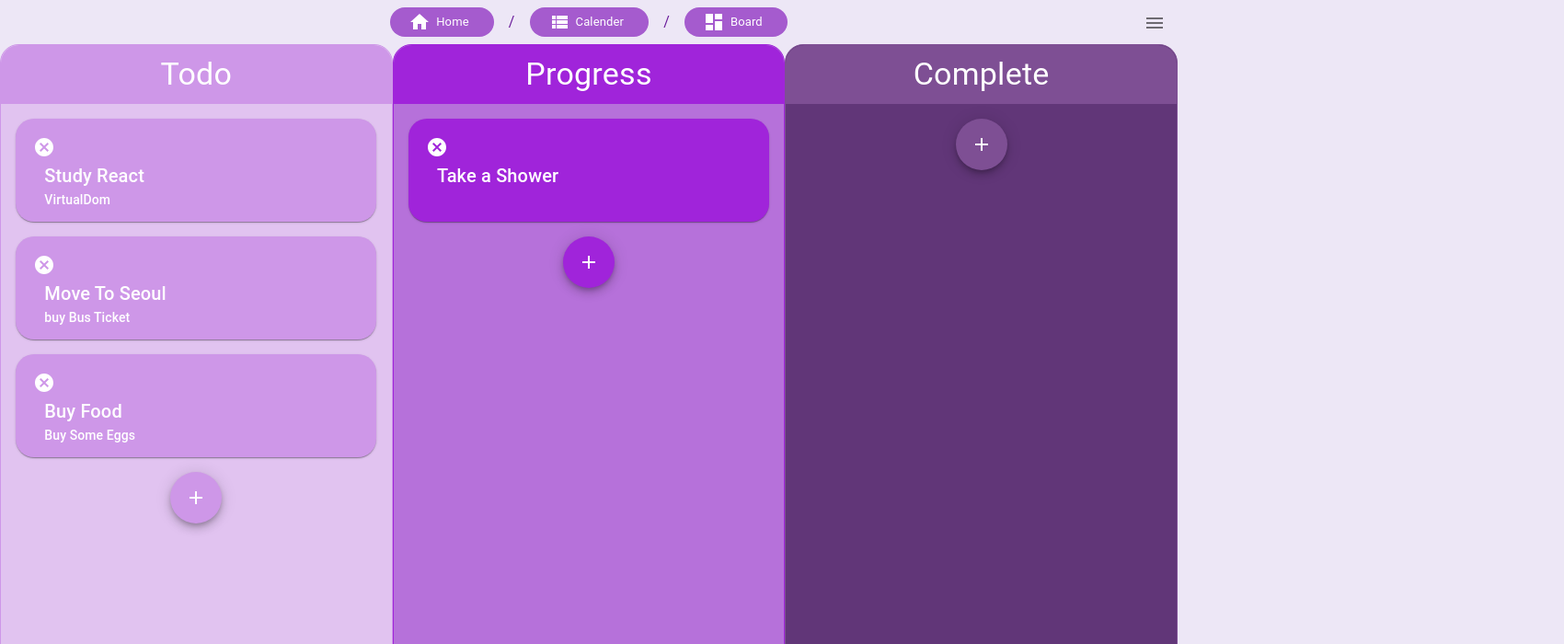
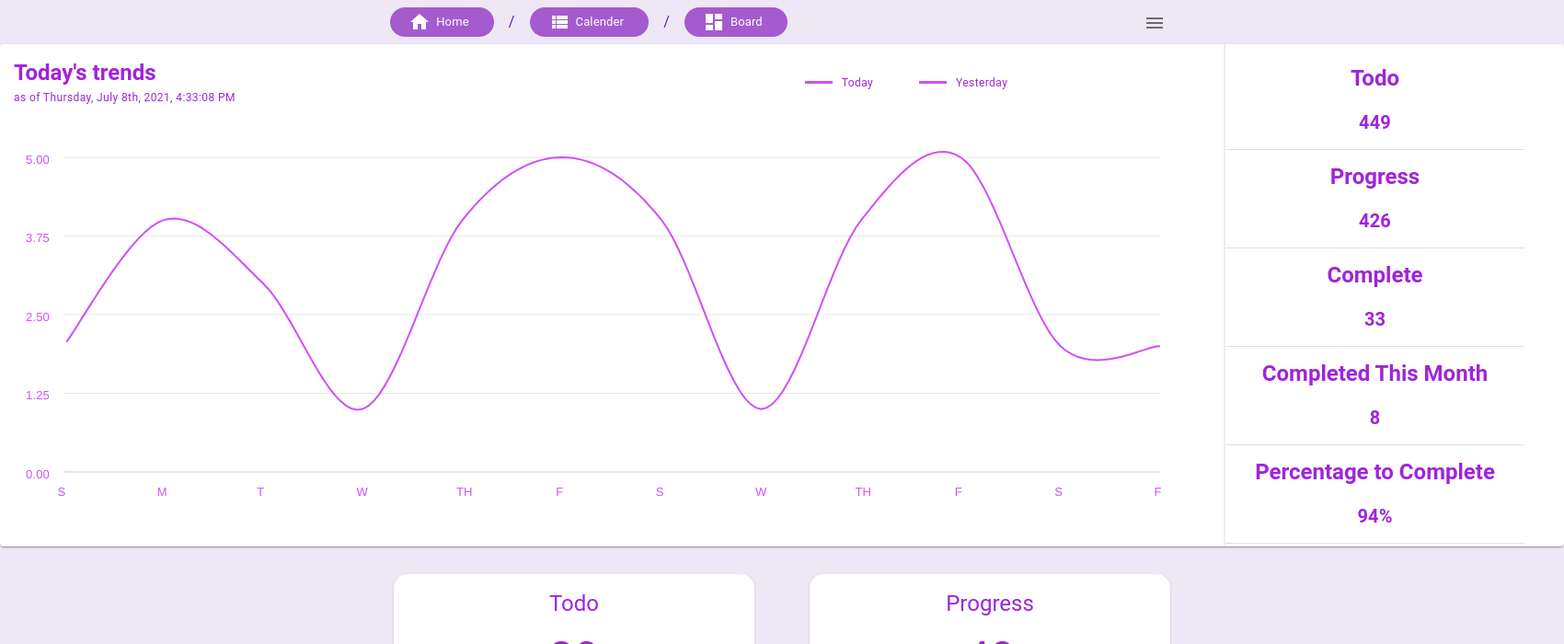
Before and after one commit to Rise-of-React/RiseMemo, a React (Create React App) app: page / in a window 1280 px wide. Shown: the top 700 px of the page at 92% size, 1700 px wide, since content can reach past the window. Built offline with nearby package versions, Linux system fonts and the light colour scheme.

Commit message:
Conneted Home Template

```diff
--- a/src/App.tsx
+++ b/src/App.tsx
@@ -1,10 +1,12 @@
-import { CssBaseline, Grid, makeStyles, MuiThemeProvider } from '@material-ui/core';
+import { Grid, makeStyles } from '@material-ui/core';
 import React from 'react';
 import { DroppableBoard } from './components/DroppableBoard';
 import { tempData } from './types/board/board';
 import { BrowserRouter, Route, Switch } from 'react-router-dom';
 import { Template } from './components/Template/Template';
 import { Calender } from './components/Organisms/Calender';
+import { GraphWidget } from './components/Molecules/GraphWidget';
+import { HomeCardList } from './components/Organisms/HomeCardList';
 
 const useStyles = makeStyles((theme) => ({
   root: {
@@ -20,7 +22,10 @@ export default function App() {
         <Switch>
           <Route exact path="/">
             <Template>
-              <DroppableBoard board={tempData} />
+              <Grid container direction="column" alignItems="center">
+                <GraphWidget />
+                <HomeCardList />
+              </Grid>
             </Template>
           </Route>
           <Route exact path="/Calender">
--- a/src/components/Atoms/CanvasGraph.tsx
+++ b/src/components/Atoms/CanvasGraph.tsx
@@ -272,8 +272,8 @@ export const CanvasGraph = (props: CanvasGraphProps) => {
 
 CanvasGraph.defaultProps = {
   data: defaultData,
-  height: 500,
-  width: 1500,
+  height: 450,
+  width: 1300,
   horizontalGuides: 4,
   verticalGuides: null,
   precision: 2,
--- a/src/components/Atoms/GraphHeader.tsx
+++ b/src/components/Atoms/GraphHeader.tsx
@@ -54,7 +54,7 @@ export const GraphHeader = (props: GraphHeaderProps) => {
         <Grid item style={{ marginRight: 10 }}>
           <ColoredLine color="#d050f7" />
         </Grid>
-        <Grid item style={{ marginRight: 10 }}>
+        <Grid item style={{ marginRight: 50 }}>
           <Typography className={classes.labelOne} variant="caption">
             Today
           </Typography>
--- a/src/components/Molecules/GraphWidget.tsx
+++ b/src/components/Molecules/GraphWidget.tsx
@@ -1,4 +1,4 @@
-import { Card, Grid, makeStyles } from '@material-ui/core';
+import { Card, Divider, Grid, List, ListItem, makeStyles, Typography } from '@material-ui/core';
 import { CanvasGraph } from '../Atoms/CanvasGraph';
 import { GraphHeader } from '../Atoms/GraphHeader';
 
@@ -7,31 +7,76 @@ export interface GraphWidgetProps {
   height: number;
 }
 
-const useStyle = makeStyles(() => ({
+const useStyle = makeStyles((theme) => ({
   card: {
     padding: 15,
   },
-  graphArea: (props: GraphWidgetProps) => ({}),
+  divider: {
+    background: theme.palette.grey[200],
+    width: 2,
+  },
+  cardArea: (props: GraphWidgetProps) => ({
+    width: props.width,
+    height: props.height,
+  }),
+  title: {
+    color: theme.palette.text.hint,
+    fontWeight: 'bold',
+  },
+  value: {
+    color: theme.palette.text.hint,
+    fontWeight: 'bold',
+  },
 }));
+
+const tempData = [
+  { title: 'Todo', value: 449 },
+  { title: 'Progress', value: 426 },
+  { title: 'Complete', value: 33 },
+  { title: 'Completed This Month', value: 8 },
+  { title: 'Percentage to Complete', value: '94%' },
+];
 
 export const GraphWidget = (props: GraphWidgetProps) => {
   const classes = useStyle(props);
 
   return (
-    <Card className={classes.card}>
+    <Card className={classes.cardArea}>
       <Grid container>
-        <Grid item>
+        <Grid item className={classes.card}>
           <GraphHeader />
           <CanvasGraph />
         </Grid>
-        <Grid item xs={2}>
-          <Grid container direction="column">
-            <Grid item></Grid>
-            <Grid item></Grid>
-            <Grid item></Grid>
-          </Grid>
+        <Divider className={classes.divider} orientation={'vertical'} flexItem light />
+        <Grid item>
+          <List style={{ width: 325 }}>
+            {tempData.map((list, index) => (
+              <div key={index}>
+                <ListItem style={{ height: 106 }}>
+                  <Grid container direction="column" justify="center" alignItems="center">
+                    <Grid item style={{ paddingBottom: 15 }}>
+                      <Typography className={classes.title} variant="h5">
+                        {list.title}
+                      </Typography>
+                    </Grid>
+                    <Grid item>
+                      <Typography className={classes.value} variant="h6">
+                        {list.value}
+                      </Typography>
+                    </Grid>
+                  </Grid>
+                </ListItem>
+                <Divider />
+              </div>
+            ))}
+          </List>
         </Grid>
       </Grid>
     </Card>
   );
 };
+
+GraphWidget.defaultProps = {
+  width: 1700,
+  height: 546,
+};
--- a/src/components/Organisms/HomeCardList.tsx
+++ b/src/components/Organisms/HomeCardList.tsx
@@ -16,7 +16,7 @@ export const HomeCardList = (props: HomeCardListProps) => {
   const classes = useStyle();
   const { values } = props;
   return (
-    <Grid container>
+    <Grid container justify="center">
       {Object.entries(values ? values : defaultHomeCardObject).map((value) => {
         return (
           <Grid item key={value[0]} className={classes.homeCard}>
```
